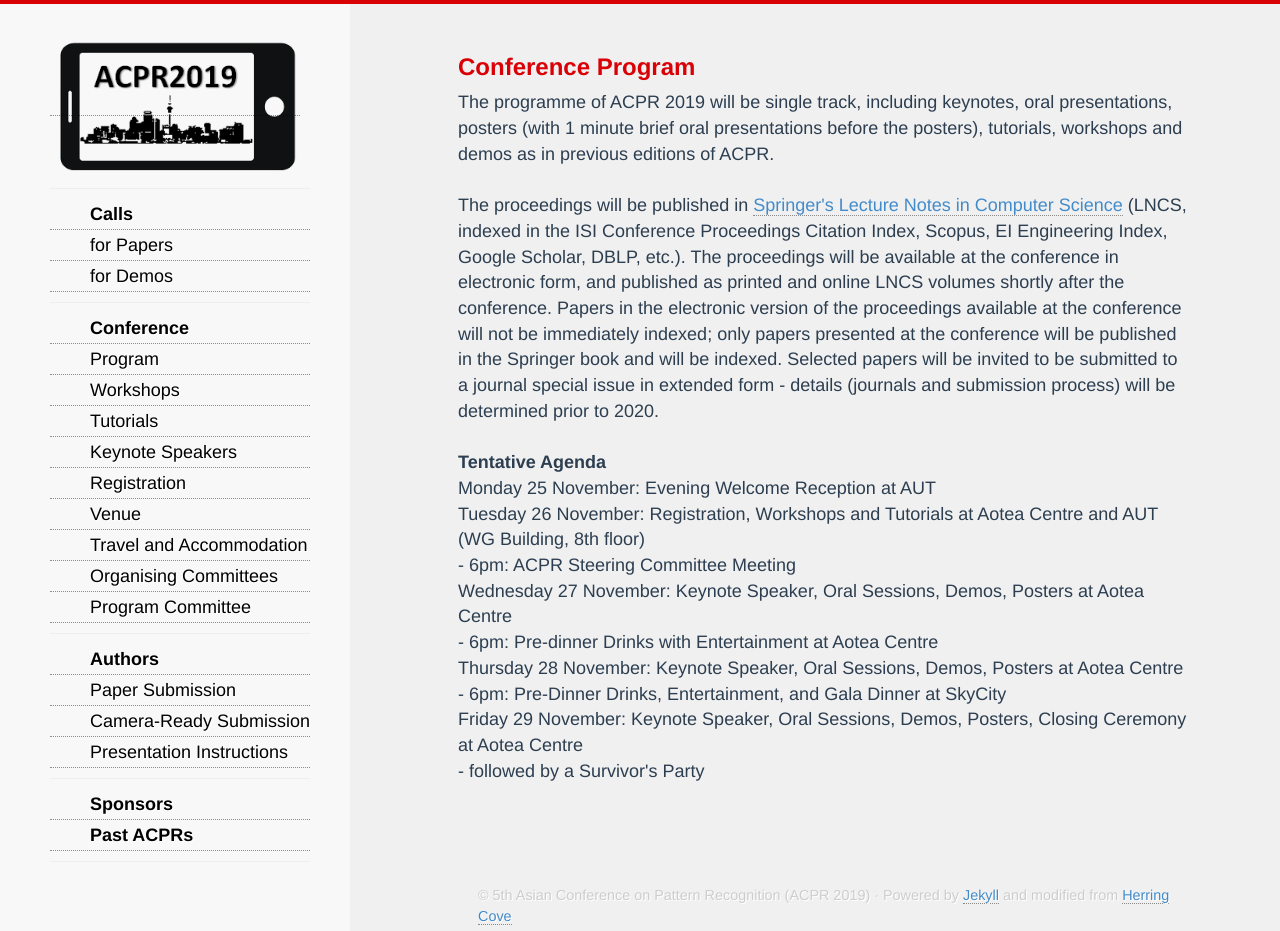
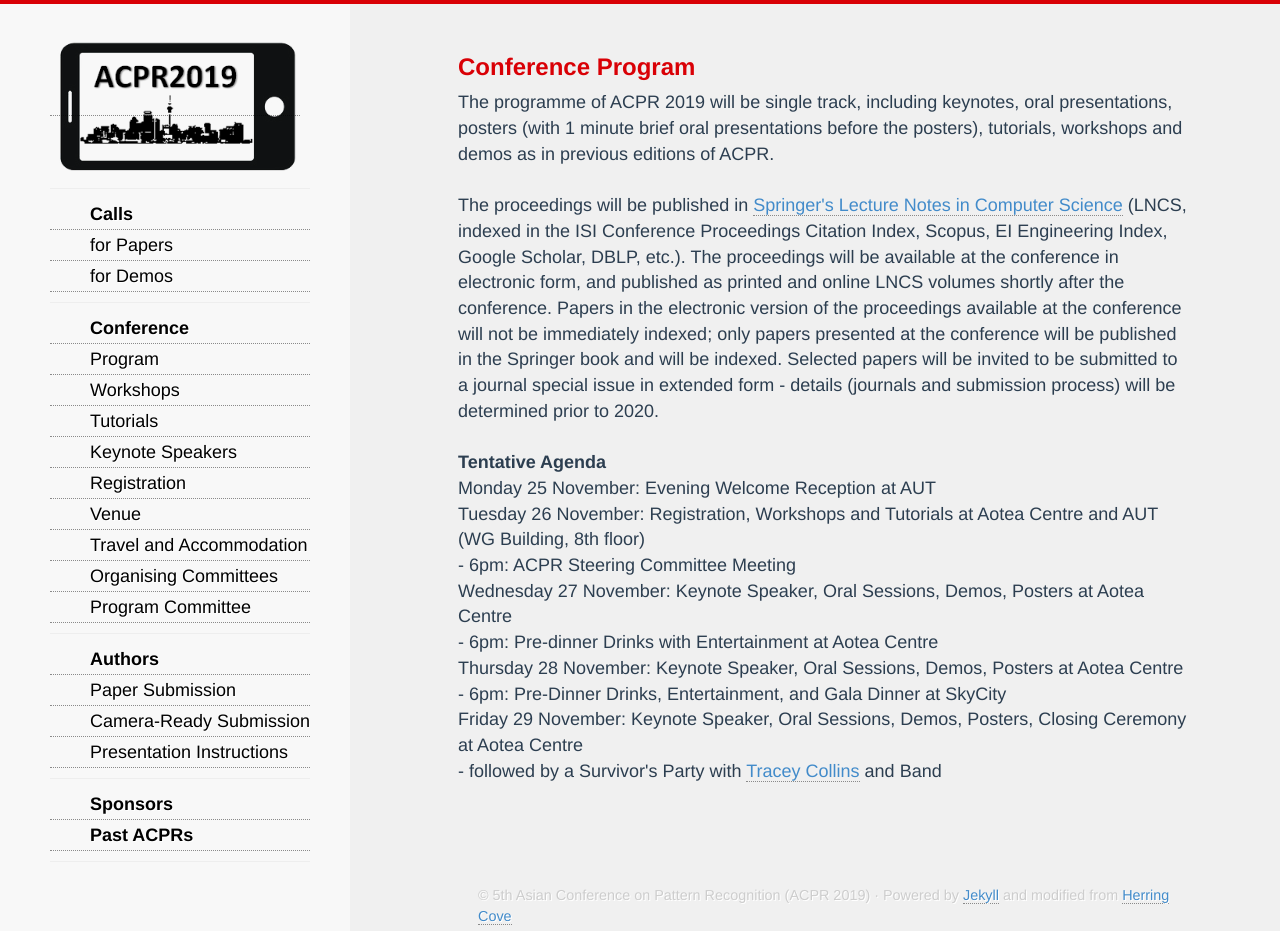
Before and after one commit to AndrewChenUoA/ACPR2019, a Jekyll site: the page built from program.html, in a window 1280 px wide and 931 px high. Built offline with Jekyll 4.4.1, drawn with Linux system fonts in a browser that asks for light colours; nearby versions of some CDN libraries; Markdown is read by kramdown in place of the engine named in the settings.

```diff
--- a/program.html
+++ b/program.html
@@ -21,5 +21,5 @@ title: ACPR 2019 - The 5th Asian Conference on Pattern Recognition
   Thursday 28 November: Keynote Speaker, Oral Sessions, Demos, Posters at Aotea Centre<br/>
   - 6pm: Pre-Dinner Drinks, Entertainment, and Gala Dinner at SkyCity<br/>
   Friday 29 November: Keynote Speaker, Oral Sessions, Demos, Posters, Closing Ceremony at Aotea Centre<br/>
-  - followed by a Survivor's Party<br/><br/>
+  - followed by a Survivor's Party with <a href="https://www.youtube.com/watch?v=0yWb3RnUX6I">Tracey Collins</a> and Band <br/><br/>
 </div>
```
